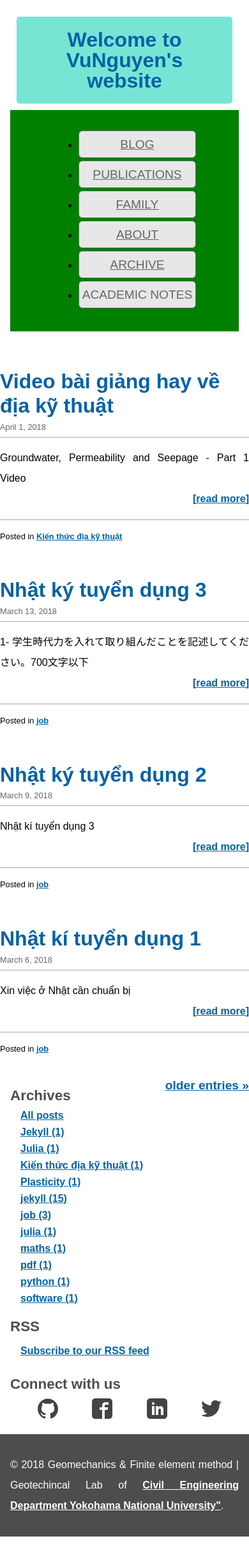
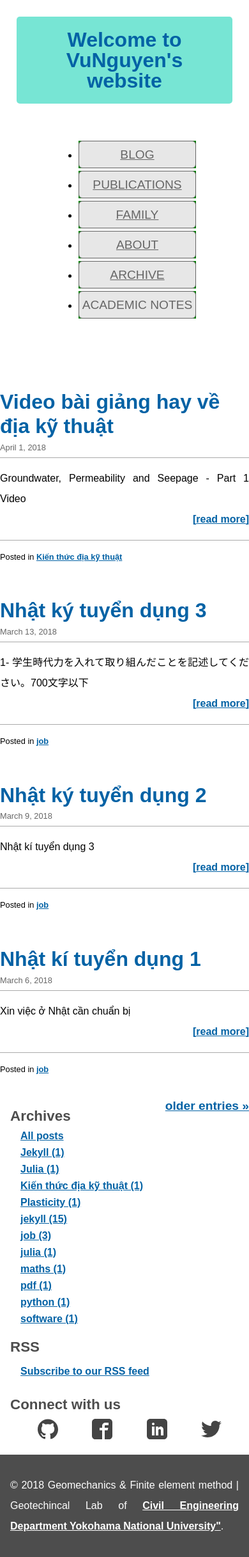
Before and after one commit to quangvunp/geomechanics, a Jekyll site: the page built from index.html, in a window 390 px wide. Shown: the whole page at 64% size. Built offline with Jekyll 4.4.1, drawn with Linux system fonts in a browser that asks for light colours; the list of posts is cut into pages by our own code; before the commit the page ends 2402 px from its top, so only the background shows below that.

Commit message:
Update main.css

```diff
--- a/css/main.css
+++ b/css/main.css
@@ -672,28 +672,23 @@ aside li {
    top navigation styles
 -----------------------------------------------------*/
 nav {
-	background: green;
-	margin-bottom: 1em;
+	background: none;
 	text-align: center;
 	padding: 2em;
-	margin:0 auto;
 }
 nav ul {
 	display: none;
 	text-align: center;
-	margin:0 auto;
 }
 
 nav ul li {
 	text-align: center;
 	background: green;
-	margin:0 auto;
 }
 nav li {
 	background: #42659A;
 	margin-bottom: .2em;
 	text-align: center;
-	margin:0 auto;
 }
 nav li:hover {
 	background: #333;
```
